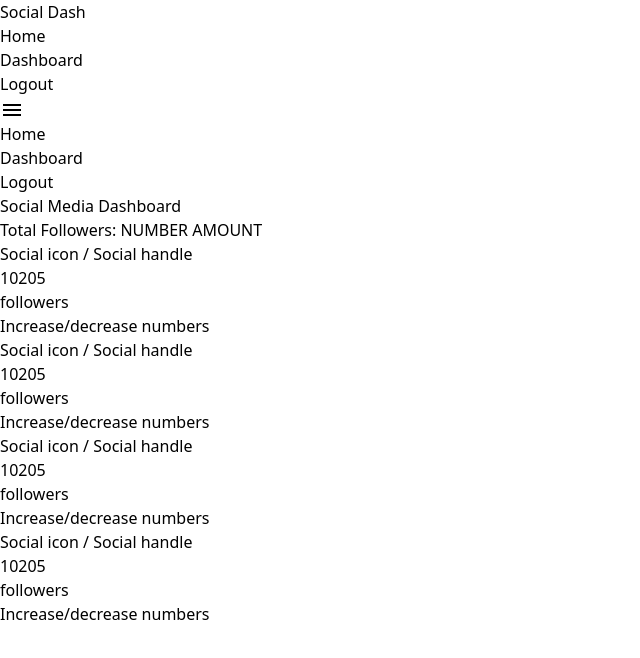
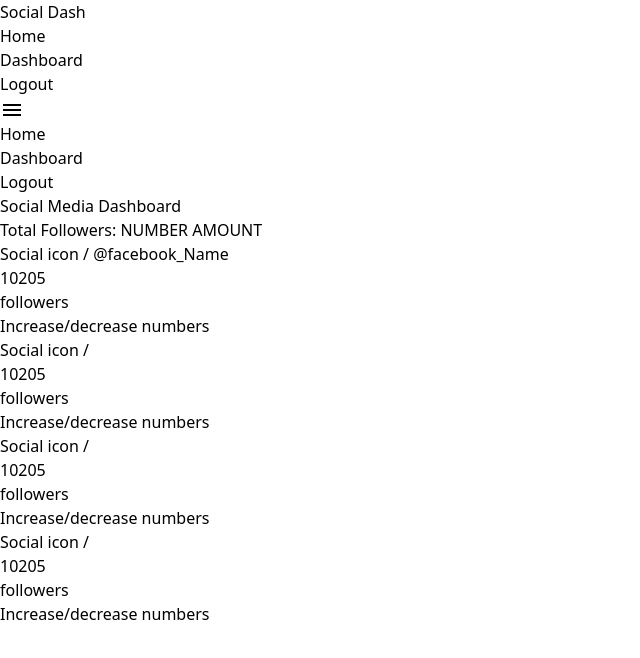
Before and after one commit to Zwill1/admin-social-dashboard, a React (Vite) app: page / in a window 1280 px wide. Both pictures are taken after a click on the button "Login". Shown: the top 658 px of the page, without its empty margins (0-640 px from the left). Built offline with nearby package versions, Linux system fonts and the light colour scheme.

Commit message:
passing props to social cards

```diff
--- a/src/admin/components/AdminDashboard.jsx
+++ b/src/admin/components/AdminDashboard.jsx
@@ -1,7 +1,21 @@
 import DashboardHeader from "./DashboardHeader";
 import SocialCard from "./SocialCard";
 
+import useFetch from "../hooks/useFetch";
+
 export default function AdminDashboard() {
+  const {data, loading, error } = useFetch("src/admin/data/SocialData.json");
+  // When getting data, set to "loading".
+  if (loading) return <h1>Loading data...</h1>;
+
+  if (data === null)
+    return <div>No data available. Please try again later.</div>;
+
+  // Return error in console if one shows up
+  if (error) console.log("there is an error " + error);
+
+  console.log("this is the data ", data);
+  console.log(data[0].facebook_name);
   return (
     <>
       <section className="w-full text-center pt-10">
@@ -9,7 +23,7 @@ export default function AdminDashboard() {
       </section>
       <section>
         <div className="w-10/12 mx-auto flex justify-between pt-10 pb-10">
-          <SocialCard bgcolor="bg-gray-600" width="w-full" center="text-center" />
+          <SocialCard dataName={data[0].facebook_name} bgcolor="bg-gray-600" width="w-full" center="text-center" />
           <SocialCard bgcolor="bg-gray-200" width="w-full" center="text-center" />
           <SocialCard bgcolor="bg-gray-400" width="w-full" center="text-center" />
           <SocialCard bgcolor="bg-gray-100" width="w-full" center="text-center" />
--- a/src/admin/components/SocialCard.jsx
+++ b/src/admin/components/SocialCard.jsx
@@ -1,11 +1,12 @@
 /* eslint react/prop-types: 0 */
 
-export default function SocialCard({bgcolor, width, center}) {
+export default function SocialCard({bgcolor, width, center, dataName}) {
     const headerStyle = bgcolor + " " + width + " " + center + " " + "pt-8 pb-8 mx-4";
+    console.log("in the card " + dataName);
   return (
     <div className={headerStyle}>
       <div>
-        <span>Social icon / Social handle</span>
+        <span>Social icon / {dataName}</span>
       </div>
       <div className="mt-1">
         <p className="text-6xl font-bold">10205</p>
--- /dev/null
+++ b/src/admin/data/SocialData.json
@@ -0,0 +1,16 @@
+[
+  {
+    "instagram_id": 1653345695,
+    "instagram_name": "@instagram_Name",
+    "instagram_followers": 10277,
+    "youtube_id": 16545433,
+    "youtube_name": "@youtube_Name",
+    "youtube_followers": 12223,
+    "twitter_id": 165223255295,
+    "twitter_name": "@twitter_Name",
+    "twitter_followers": 2504,
+    "facebook_id": 16571806895,
+    "facebook_name": "@facebook_Name",
+    "facebook_followers": 1865
+  }
+]
--- /dev/null
+++ b/src/admin/hooks/useFetch.js
@@ -0,0 +1,42 @@
+import axios from "axios";
+import { useEffect, useState } from "react";
+
+function useFetch(url) {
+  const [data, setData] = useState(null);
+  const [loading, setLoading] = useState(false);
+  const [error, setError] = useState(null);
+
+  useEffect(() => {
+    setLoading(true);
+    axios
+      .get(url)
+      .then((response) => {
+        setData(response.data);
+      })
+      .catch((err) => {
+        setError(err);
+      })
+      .finally(() => {
+        setLoading(false);
+      });
+  }, [url]);
+
+  const refetchData = () => {
+    setLoading(true);
+    axios
+      .get(url)
+      .then((response) => {
+        setData(response.data);
+      })
+      .catch((err) => {
+        setError(err);
+      })
+      .finally(() => {
+        setLoading(false);
+      });
+  };
+
+  return { data, loading, error, refetchData };
+}
+
+export default useFetch;
```
Also changed, not shown: src/admin/data/SocialMediaData.json (deleted, +0 -11 lines).
